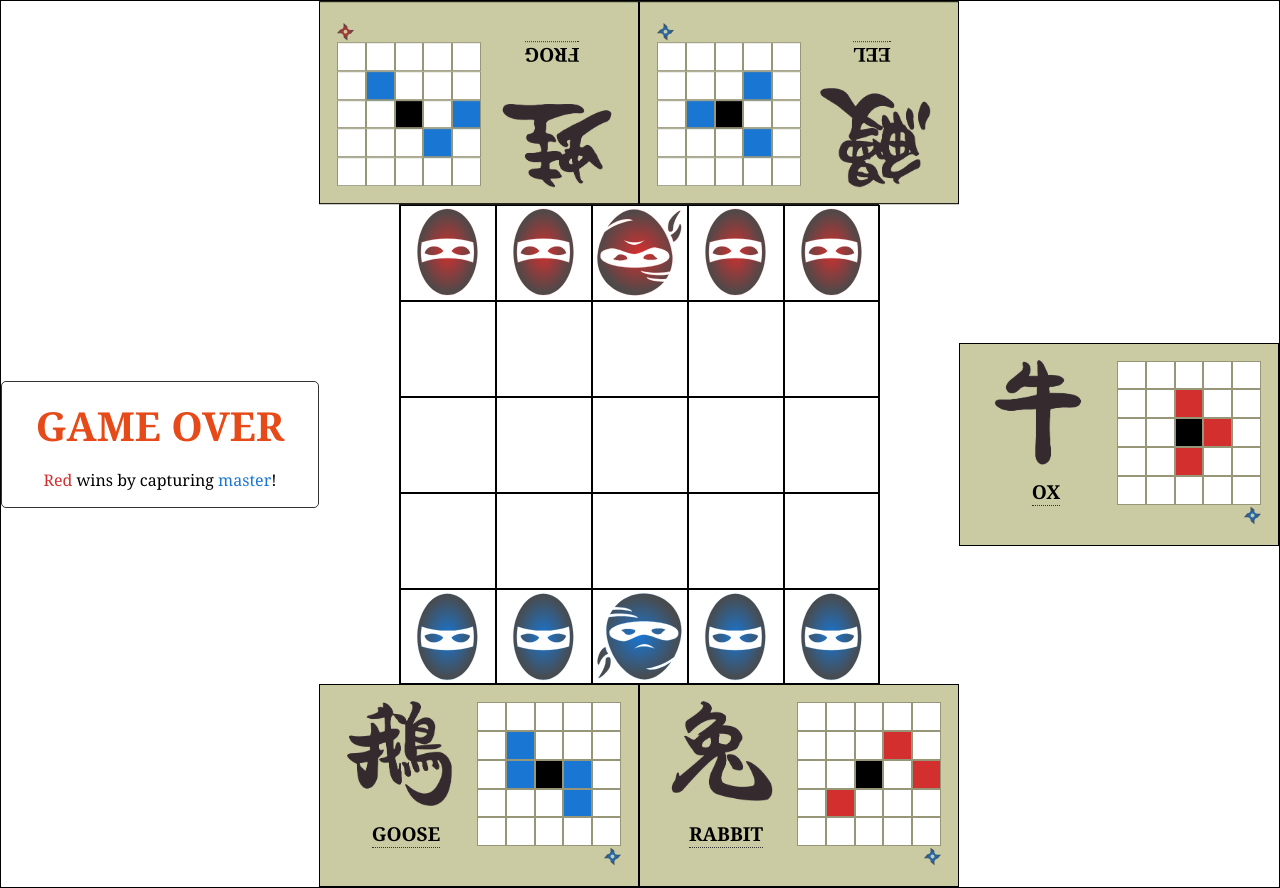
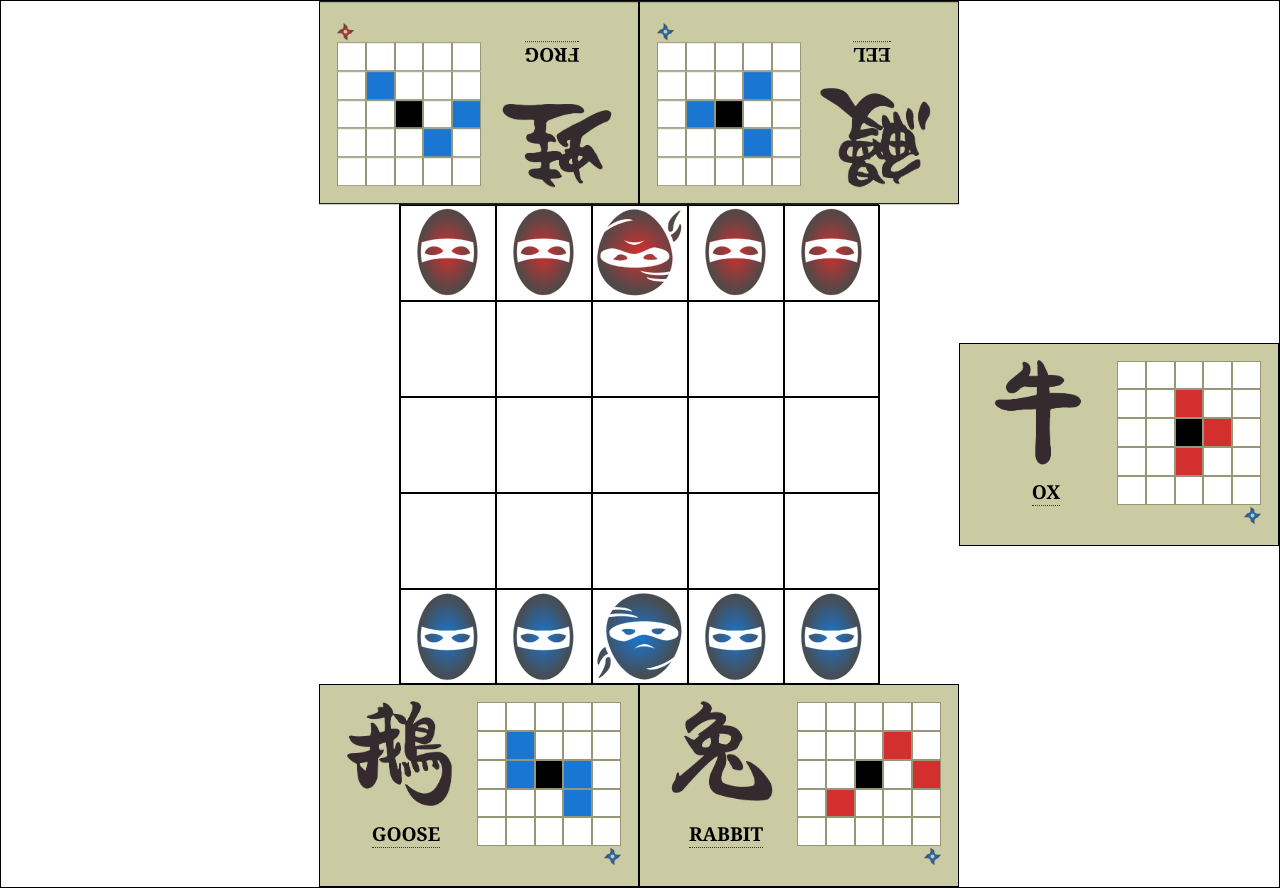
Before and after one commit to jasonpacheco/fauxnitama, a React (Create React App) app: page / in a window 1280 px wide. Shown: the top 888 px of the page. Built offline with nearby package versions, Linux system fonts and the light colour scheme; the HTML template or start-up script is replaced by a standard one.

Commit message:
Added isGameFinished to game state

```diff
--- a/src/components/BoardSetup/BoardSetup.tsx
+++ b/src/components/BoardSetup/BoardSetup.tsx
@@ -7,7 +7,13 @@ import { FullWrapper, BoardHandWrapper, Spacer } from './_BoardSetupStyles';
 import useGameContext from '../../context/useGameContext';
 
 const BoardSetup: React.FC = () => {
-  const { redHand, blueHand, nextCard, currentPlayer } = useGameContext();
+  const {
+    redHand,
+    blueHand,
+    nextCard,
+    currentPlayer,
+    isGameFinished,
+  } = useGameContext();
   return (
     <FullWrapper right={currentPlayer}>
       <Card card={nextCard} inverted={currentPlayer === 'Red'} />
@@ -24,9 +30,7 @@ const BoardSetup: React.FC = () => {
           currentHand={currentPlayer === 'Blue'}
         />
       </BoardHandWrapper>
-      <Spacer>
-        <GameEndMessage />
-      </Spacer>
+      <Spacer>{isGameFinished ? <GameEndMessage /> : <></>}</Spacer>
     </FullWrapper>
   );
 };
--- a/src/components/Modal/GameEndMessage.tsx
+++ b/src/components/Modal/GameEndMessage.tsx
@@ -7,17 +7,15 @@ import {
 } from './_ModalStyles';
 
 interface GameEndMessageProps {
-  isGameOver?: boolean;
   winningPlayer?: 'Blue' | 'Red';
   victoryMethod?: 'master-check' | 'temple-check';
 }
 
 const GameEndMessage: React.FC<GameEndMessageProps> = ({
-  isGameOver = true,
   winningPlayer = 'Red',
   victoryMethod = 'master-check',
 }) => {
-  return isGameOver ? (
+  return (
     <EndMessageWrapper>
       <EndMessageHeader>Game Over</EndMessageHeader>
       <EndMessageContent winner={winningPlayer}>
@@ -28,8 +26,6 @@ const GameEndMessage: React.FC<GameEndMessageProps> = ({
         !
       </EndMessageContent>
     </EndMessageWrapper>
-  ) : (
-    <></>
   );
 };
 
--- a/src/context/gameState.tsx
+++ b/src/context/gameState.tsx
@@ -119,7 +119,7 @@ const EmptySpaceGenerator = (): CellData[] => {
 };
 
 const cards: CardModel[] = generateCardSet();
-// TODO: Game detects when the temple is captured
+
 const initialState: State = {
   selectedCell: undefined,
   selectedCard: undefined,
@@ -130,6 +130,7 @@ const initialState: State = {
   blueHand: { first: cards[2], second: cards[3] },
   nextCard: cards[4],
   validMoves: undefined,
+  isGameFinished: false,
   board: {
     cells: [...Opponent, ...EmptySpaceGenerator(), ...Player],
   },
--- a/src/interfaces/context.interface.ts
+++ b/src/interfaces/context.interface.ts
@@ -55,6 +55,7 @@ export interface State {
   nextCard: CardModel;
   redHand: PlayerHand;
   blueHand: PlayerHand;
+  isGameFinished: boolean;
 }
 export interface GameContextProperties extends State {
   getBoard: () => CellData[];
```
